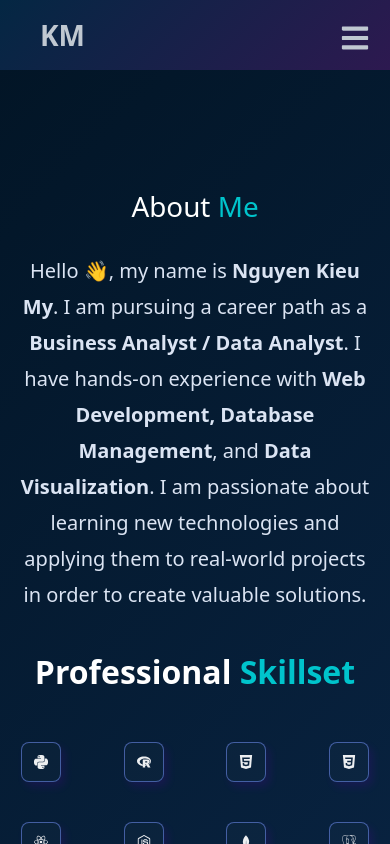
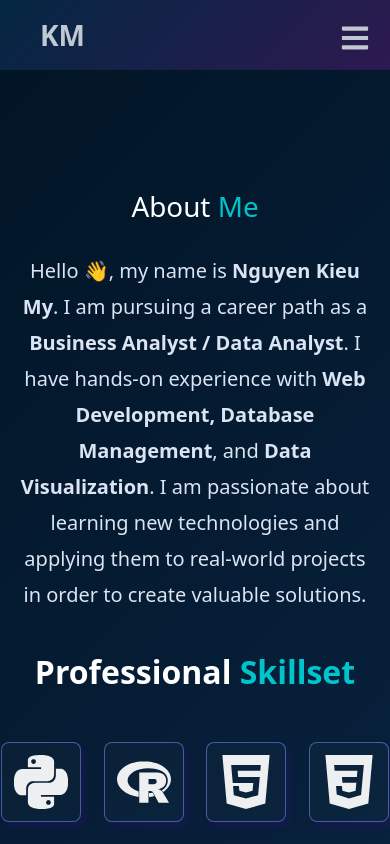
Before and after one commit to NguyenKieuMy85/my-portfolio, a React (Create React App) app: page /about in a window 390 px wide. Shown: the top 844 px of the page. Built offline with nearby package versions, Linux system fonts and the light colour scheme.

Commit message:
update responsive 4

```diff
--- a/src/style.css
+++ b/src/style.css
@@ -734,7 +734,7 @@ body {
 
   .skills-grid svg,
   .tools-grid svg {
-    font-size: 2.5em !important;
+    font-size: 5em !important;
     padding: 12px !important;
     margin: 10px !important;
   }
```
